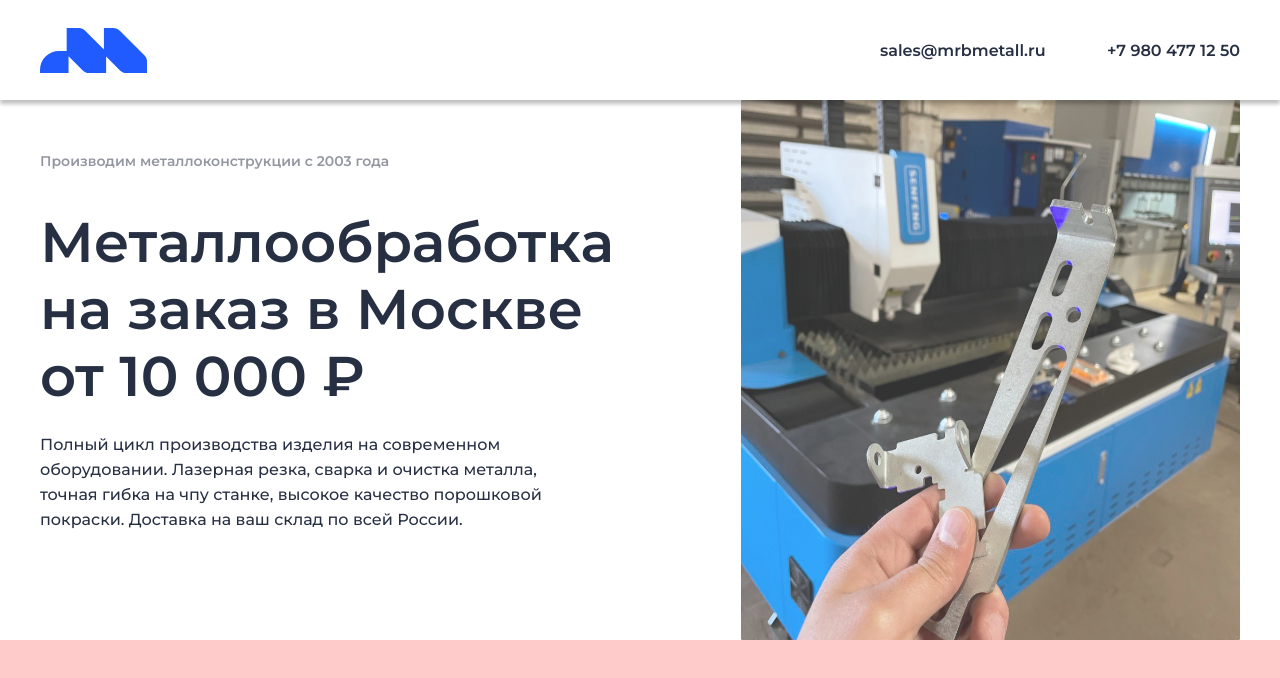
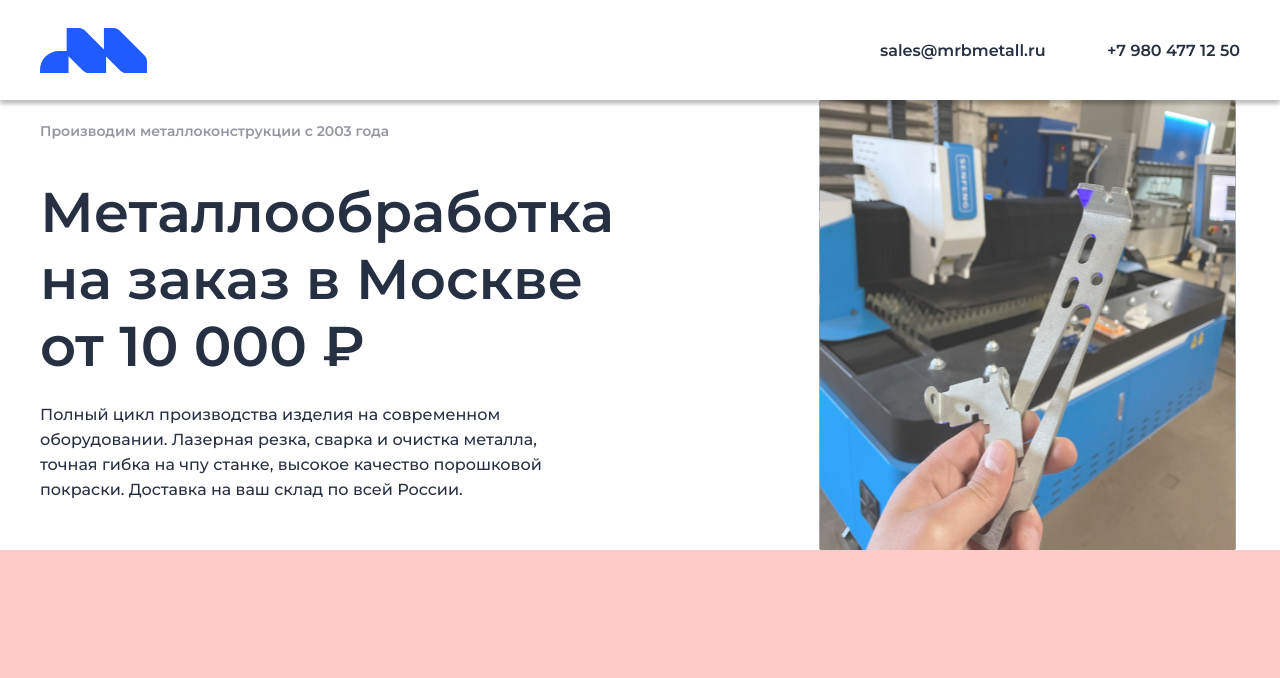
Before and after one commit to Lyaguh21/Lazer-161, a Next.js app: page / in a window 1280 px wide. Shown: the top 678 px of the page. Built offline with nearby package versions, Linux system fonts and the light colour scheme.

Commit message:
ready top section

```diff
--- a/src/app/(main)/layout.tsx
+++ b/src/app/(main)/layout.tsx
@@ -1,5 +1,5 @@
 import "../styles/globals.css";
-
+<meta name="viewport" content="width=device-width, initial-scale=1.0"></meta>;
 export default function RootLayout({
   children,
 }: Readonly<{
--- a/src/app/components/Header.tsx
+++ b/src/app/components/Header.tsx
@@ -5,7 +5,7 @@ export default function Header() {
         <picture>
           <img src="\icons\Logo.svg" alt="" />
         </picture>
-        <div className="flex justify-end laptop:justify-between w-[360px] text-fontMain font-semibold leading-[25px] text-base">
+        <div className="flex justify-end laptop:justify-between bigPhone:w-[360px] text-fontMain font-semibold leading-[25px] text-base">
           <h2 className="hidden laptop:block">sales@mrbmetall.ru</h2>
           <h2>+7 980 477 12 50</h2>
         </div>
--- a/src/app/components/TitleSection/TitleSection.tsx
+++ b/src/app/components/TitleSection/TitleSection.tsx
@@ -3,8 +3,8 @@ import TopPart from "./TopPart";
 
 export default function TitleSection() {
   return (
-    <section className="flex justify-center bg-white font-montserrat">
-      <div className="w-[1200px] px-[20px] bigPhone:px-[60px] hd:px-0 flex flex-col">
+    <section className="bg-white flex justify-center font-montserrat">
+      <div className="w-[1200px] px-[20px] bigPhone:px-[42px] hd:px-0 flex flex-col">
         <TopPart />
         <BotPart />
       </div>
--- a/src/app/components/TitleSection/TopPart.tsx
+++ b/src/app/components/TitleSection/TopPart.tsx
@@ -1,26 +1,28 @@
 export default function TopPart() {
   return (
-    <div className="w-full flex justify-between">
-      <div className="basis-[600px] ">
-        <h4 className="mt-[50px] text-fontGray text-[14px] font-semibold leading-[22px]">
-          Производим металлоконструкции с 2003 года
-        </h4>
-        <h1 className="text-fontMain text-[50px] hd:text-[56px] leading-[67px] font-semibold mt-[37px] max-w-[550px]">
-          Металлообработка на заказ в Москве от 10 000 ₽
-        </h1>
-        <h3 className="mt-[22px] text-fontMain  font-medium leading-[25px] max-w-[540px]">
+    <div className="w-full flex justify-between gap-2">
+      <div className="basis-full laptop:basis-[550px]">
+        <div className="bg-[#1F5BFF] h-[230px] laptop:h-auto flex justify-between flex-col py-[15px] px-[10px] laptop:p-0 laptop:bg-white">
+          <h4 className=" laptop:mt-[20px] text-fontGray text-[14px] font-semibold leading-[22px]">
+            Производим металлоконструкции с 2003 года
+          </h4>
+          <h1 className="text-white laptop:text-fontMain text-[22px] laptop:text-[50px] hd:text-[56px] leading-9 laptop:leading-[67px] font-semibold mt-[37px] max-w-[250px] laptop:max-w-[550px]">
+            Металлообработка на заказ в Москве от 10 000 ₽
+          </h1>
+        </div>
+        <h3 className="ml-[10px] laptop:ml-0 mt-[22px] text-fontMain  font-medium leading-[25px] max-w-[540px]">
           Полный цикл производства изделия на современном оборудовании. Лазерная
           резка, сварка и очистка металла, точная гибка на чпу станке, высокое
           качество порошковой покраски. Доставка на ваш склад по всей России.
         </h3>
       </div>
-      <picture className="">
+      <div className="hidden laptop:block">
         <img
           src="\img\FirstSection\mainPhoto.svg"
           alt=""
-          className="w-[425px] h-[450px] hd:w-auto hd:h-auto"
-        ></img>
-      </picture>
+          className="w-[425px] h-[450px]"
+        />
+      </div>
     </div>
   );
 }
```
